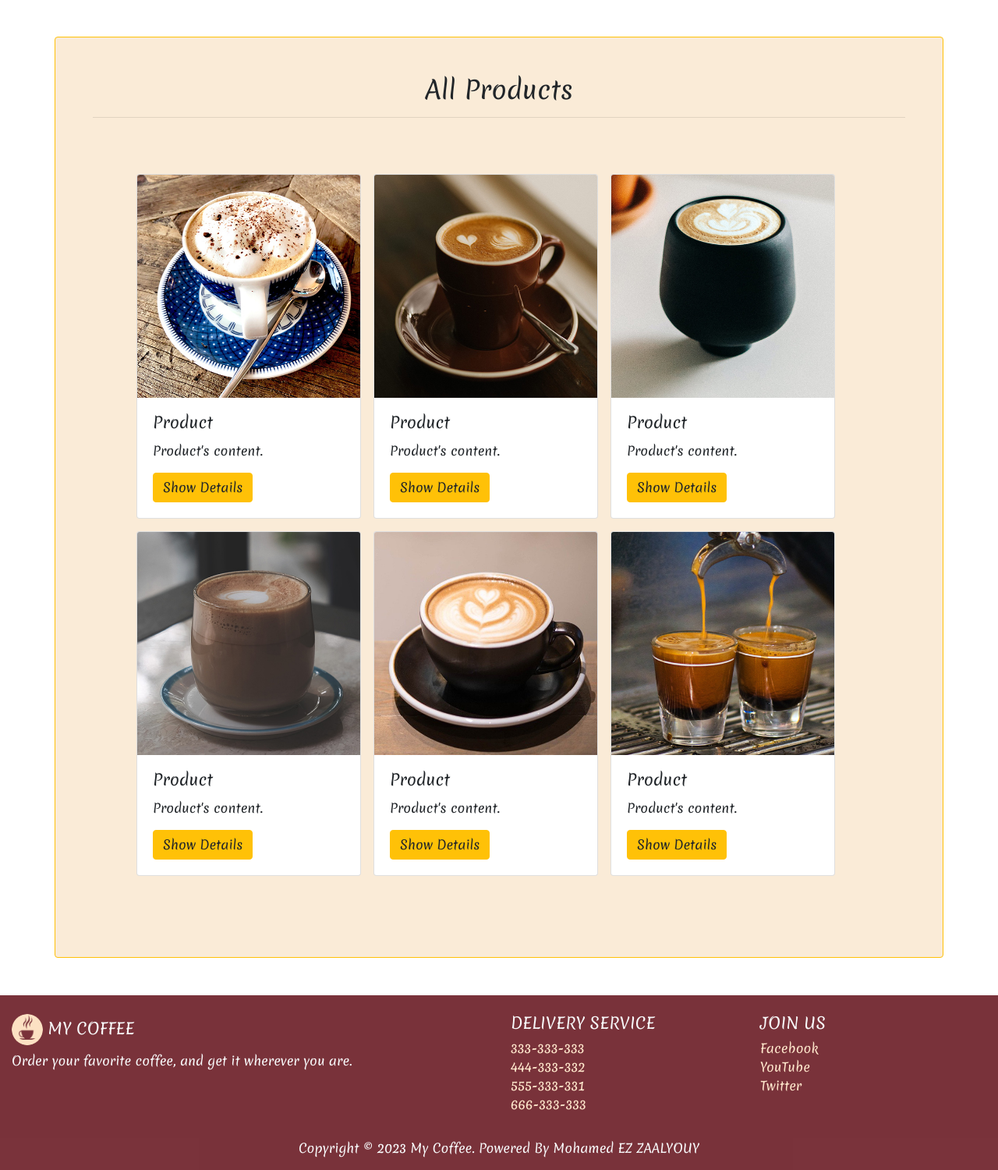
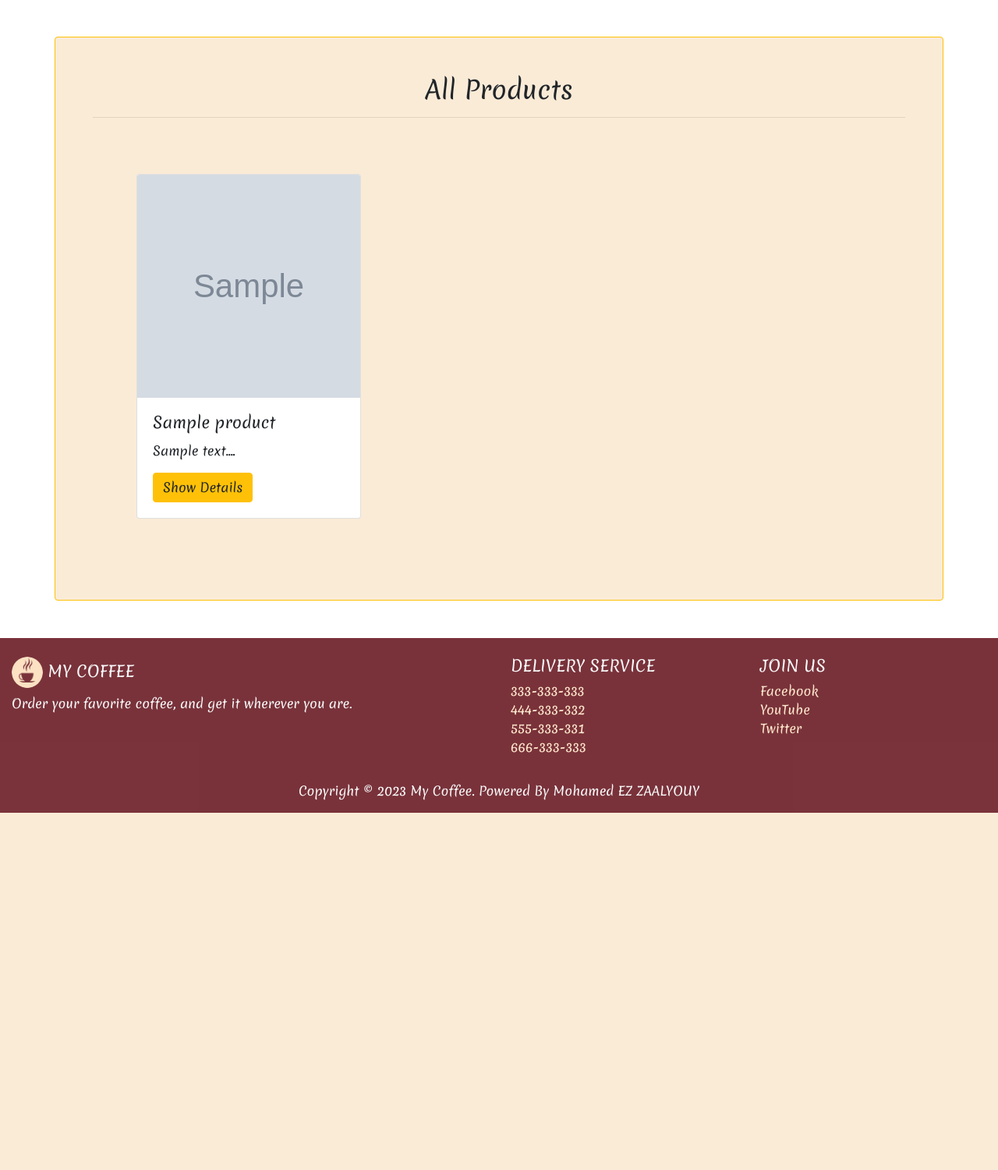
Before and after one commit to MohamedEZ-zaalyouy/MyCoffee-Project-With-Django, a Django app: page /products/ in a window 1280 px wide. Shown: the part 66-1566 px from the top of the page at 78% size. After the commit the page ends 1108 px from the top, so only its background shows below. Run offline with Django 4.2, Linux system fonts and the light colour scheme; tables that the repository leaves empty hold one stand-in row (values such as "Sample post"); grey boxes marked "Sample" are stand-in pictures; some libraries are stand-ins or nearby versions.

Commit message:
prodects

```diff
--- a/mycoffee/urls.py
+++ b/mycoffee/urls.py
@@ -17,6 +17,9 @@ from django.contrib import admin
 from django.urls import path,include
 from products import views
 
+from django.conf.urls.static import static
+from django.conf import settings
+
 urlpatterns = [
     path('', include('pages.urls')),
     path('accounts/', include('accounts.urls')),
@@ -25,3 +28,5 @@ urlpatterns = [
     path('search/', views.search, name='search'),
     path('admin/', admin.site.urls),
 ]
+
+urlpatterns += static(settings.MEDIA_URL, document_root=settings.MEDIA_ROOT)
--- a/products/admin.py
+++ b/products/admin.py
@@ -1,7 +1,7 @@
 from django.contrib import admin
-from .models import product
+from .models import Product
 
 
 
 # Register your models here.
-admin.site.register(product)
+admin.site.register(Product)
--- a/products/models.py
+++ b/products/models.py
@@ -3,7 +3,7 @@ from datetime import datetime
 
 # Create your models here.
 
-class product(models.Model):
+class Product(models.Model):
     name = models.CharField(max_length=100)
     description = models.TextField()
     price = models.DecimalField(max_digits=6, decimal_places=2)
@@ -13,3 +13,7 @@ class product(models.Model):
 
     def __str__(self):
         return self.name
+
+
+    class Meta:
+        ordering = ['-publish_date']
--- a/products/views.py
+++ b/products/views.py
@@ -1,10 +1,15 @@
 from django.shortcuts import render
+from .models import Product
 
 # Create your views here.
 
 
 def products(request):
-    return render(request, 'products/products.html')
+    products = Product.objects.all()
+    context = {
+        'products':products,
+    }
+    return render(request, 'products/products.html',context)
 
 
 
--- a/templates/products/products.html
+++ b/templates/products/products.html
@@ -10,71 +10,19 @@
                 <div class="container-fluid">
                   <div class="row p-5" >
 
-                    <div>
+
+                    {% for product in products %}
+                      <div>
                       <div class="card m-2" style="width: 18rem;">
-                        <img src="{% static 'img/pro1.jpg' %}" class="card-img-top" alt="...">
+                        <img src="{{product.photo.url}}" class="card-img-top" style="width: 286px; height: 286px;" alt="{{product.name}}">
                         <div class="card-body">
-                          <h5 class="card-title">Product</h5>
-                          <p class="card-text">Product's content.</p>
+                          <h5 class="card-title">{{product.name}}</h5>
+                          <p class="card-text">{{product.description|slice:':50'}}...</p>
                           <a href="#" class="btn btn-warning">Show Details</a>
                         </div>
                       </div>
                     </div>
-
-                    <div>
-                      <div class="card m-2" style="width: 18rem;">
-                        <img src="{% static 'img/pro2.jpg' %}" class="card-img-top" alt="...">
-                        <div class="card-body">
-                          <h5 class="card-title">Product</h5>
-                          <p class="card-text">Product's content.</p>
-                          <a href="#" class="btn btn-warning">Show Details</a>
-                        </div>
-                      </div>
-                    </div>
-
-                    <div>
-                      <div class="card m-2" style="width: 18rem;">
-                        <img src="{% static 'img/pro3.jpg' %}" class="card-img-top" alt="...">
-                        <div class="card-body">
-                          <h5 class="card-title">Product</h5>
-                          <p class="card-text">Product's content.</p>
-                          <a href="#" class="btn btn-warning">Show Details</a>
-                        </div>
-                      </div>
-                    </div>
-
-                    <div>
-                      <div class="card m-2" style="width: 18rem;">
-                        <img src="{% static 'img/pro4.jpg' %}" class="card-img-top" alt="...">
-                        <div class="card-body">
-                          <h5 class="card-title">Product</h5>
-                          <p class="card-text">Product's content.</p>
-                          <a href="#" class="btn btn-warning">Show Details</a>
-                        </div>
-                      </div>
-                    </div>
-
-                    <div>
-                      <div class="card m-2" style="width: 18rem;">
-                        <img src="{% static 'img/pro5.jpg' %}" class="card-img-top" alt="...">
-                        <div class="card-body">
-                          <h5 class="card-title">Product</h5>
-                          <p class="card-text">Product's content.</p>
-                          <a href="#" class="btn btn-warning">Show Details</a>
-                        </div>
-                      </div>
-                    </div>
-
-                    <div>
-                      <div class="card m-2" style="width: 18rem;">
-                        <img src="{% static 'img/pro6.jpg' %}" class="card-img-top" alt="...">
-                        <div class="card-body">
-                          <h5 class="card-title">Product</h5>
-                          <p class="card-text">Product's content.</p>
-                          <a href="#" class="btn btn-warning">Show Details</a>
-                        </div>
-                      </div>
-                    </div>
+                    {% endfor %}
 
                   </div>
                 </div>
```
Also changed, not shown: static/images/photos/2023/03/07/black_tzQM2Ci.jpg (added), static/images/photos/2023/03/07/p4_NWek7z0.png (added), static/images/photos/2023/03/07/p4_knfYGA3.png (added).
